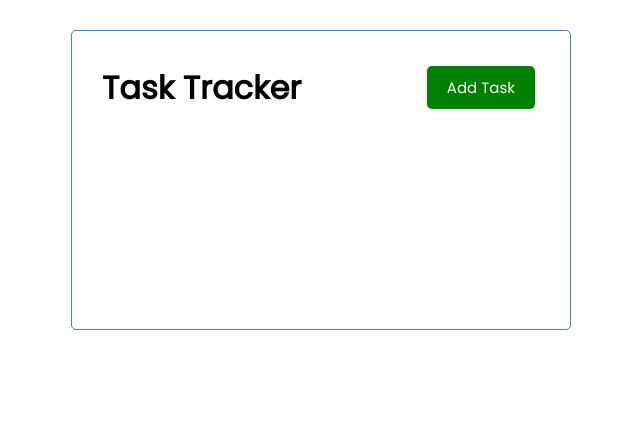
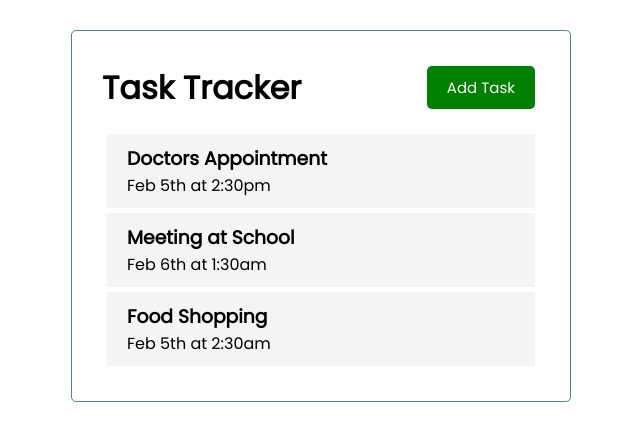
Before and after one commit to Hassan-Foadi/Task-Tracker-Vue, a Vue app: page / in a window 1280 px wide. Shown: the top 440 px of the page, without its empty margins (319-959 px from the left). Built offline with nearby package versions, Linux system fonts and the light colour scheme.

Commit message:
Added Task and Styling

```diff
--- a/src/App.vue
+++ b/src/App.vue
@@ -1,14 +1,16 @@
 <template>
   <div class="container">
     <HeaderComp title="Task Tracker" />
+    <TasksComp :tasks="task" />
   </div>
 </template>
 
 <script>
 import HeaderComp from "./components/Header";
+import TasksComp from "./components/Tasks";
 export default {
   name: "App",
-  components: { HeaderComp },
+  components: { HeaderComp, TasksComp },
   data() {
     return {
       tasks: [],
@@ -17,7 +19,7 @@ export default {
   created() {
     this.task = [
       {
-        id: 1,
+        id: "1",
         text: "Doctors Appointment",
         day: "Feb 5th at 2:30pm",
         reminder: true,
--- /dev/null
+++ b/src/components/Task.vue
@@ -0,0 +1,38 @@
+<template>
+  <div class="task">
+    <h3>{{ task.text }}</h3>
+    <p>{{ task.day }}</p>
+  </div>
+</template>
+
+<script>
+export default {
+  name: "TaskComp",
+  props: {
+    task: Array,
+  },
+};
+</script>
+
+<style scope>
+.fas {
+  color: red;
+}
+
+.task {
+  background: #f4f4f4;
+  margin: 5px;
+  padding: 10px 20px;
+  cursor: pointer;
+}
+
+.task.reminder {
+  border-left: 5px solid green;
+}
+
+.task h3 {
+  display: flex;
+  align-items: center;
+  justify-content: space-between;
+}
+</style>
--- a/src/components/Tasks.vue
+++ b/src/components/Tasks.vue
@@ -1,10 +1,18 @@
-<template></template>
+<template>
+  <div v-for="task in tasks" :key="task.id">
+    <TaskComp :task="task" />
+  </div>
+</template>
 
 <script>
+import TaskComp from "./Task";
 export default {
-  name: "Tasks",
+  name: "TasksComp",
   props: {
     tasks: Array,
   },
+  components: {
+    TaskComp,
+  },
 };
 </script>
```
